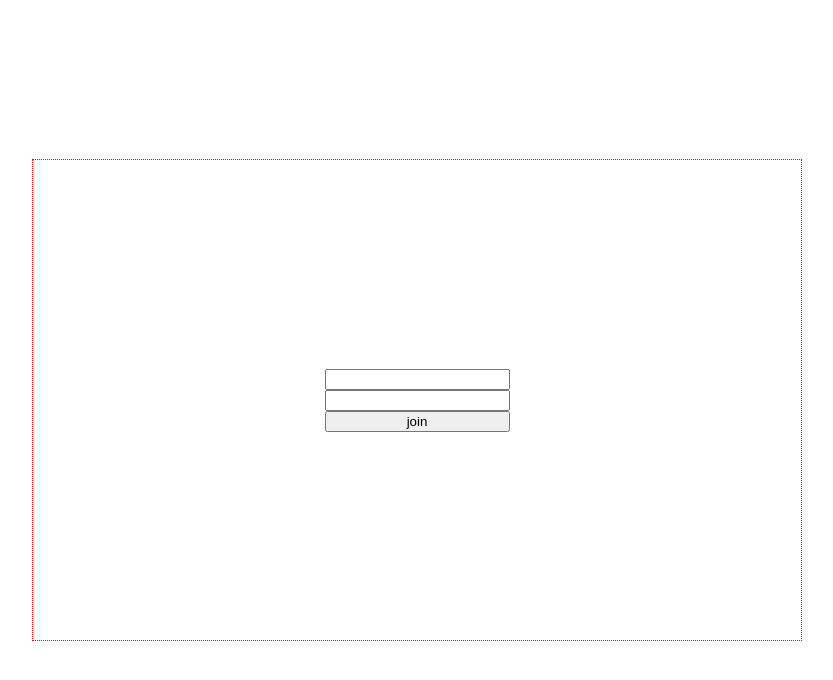
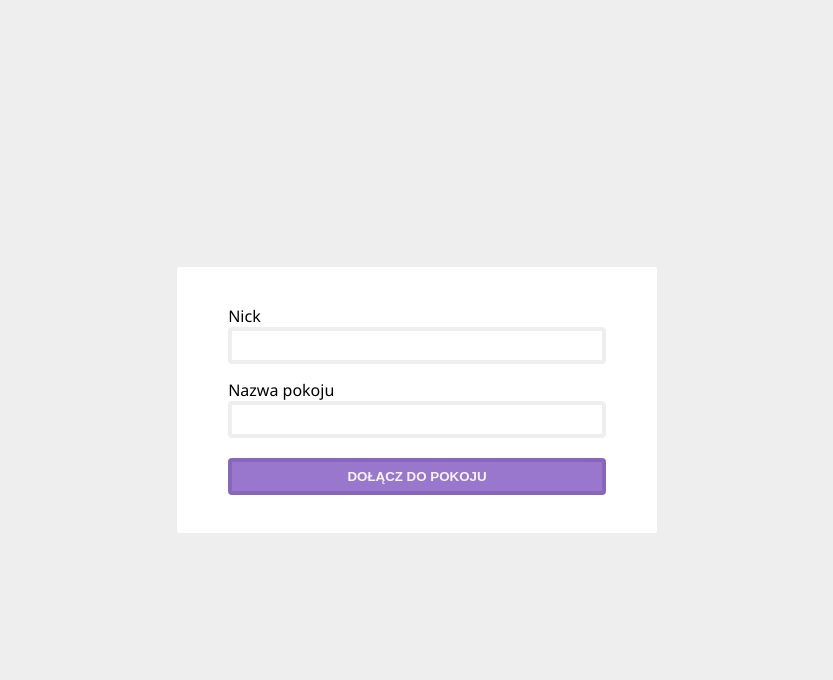
Before and after one commit to Hekser/planning-poker, a React (Create React App) app in the folder client/: page /room/join in a window 1280 px wide. Shown: the top 680 px of the page, without its empty margins (223-1056 px from the left). Built offline with nearby package versions, Linux system fonts and the light colour scheme.

Commit message:
Styled pages

```diff
--- a/client/src/App/styled.tsx
+++ b/client/src/App/styled.tsx
@@ -4,4 +4,7 @@ export const AppWrapper = styled.div`
   width: 100%;
   height: 100%;
   font-family: "Segoe UI", Tahoma, Geneva, Verdana, sans-serif;
+  * {
+    box-sizing: border-box;
+  }
 `;
--- a/client/src/Common/Button.tsx
+++ b/client/src/Common/Button.tsx
@@ -1,5 +1,39 @@
 import React, { ButtonHTMLAttributes } from "react";
+import styled from "styled-components";
 
-export const Button = (props: ButtonHTMLAttributes<{}>) => (
-  <button {...props} />
-);
+import { InputStyles } from "./styles";
+
+const StyledButton = styled.button`
+  ${InputStyles};
+  cursor: pointer;
+  user-select: none;
+  &:focus {
+    outline: none;
+  }
+`;
+
+const PrimaryButton = styled(StyledButton)`
+  background-color: #9977cc;
+  border-color: #8866bb;
+  color: whitesmoke;
+  text-transform: uppercase;
+  font-weight: bolder;
+  &:hover {
+    background-color: #9f7fcf;
+  }
+`;
+
+interface ButtonProps
+  extends React.DetailedHTMLProps<
+    React.ButtonHTMLAttributes<HTMLButtonElement>,
+    HTMLButtonElement
+  > {
+  type?: "primary";
+}
+
+export const Button = ({ type = "primary", ...props }: ButtonProps) => {
+  switch (type) {
+    case "primary":
+      return <PrimaryButton {...props} />;
+  }
+};
--- a/client/src/Common/Input.tsx
+++ b/client/src/Common/Input.tsx
@@ -1,8 +1,19 @@
 import React from "react";
+import styled from "styled-components";
+
+import { InputStyles } from "./styles";
+
+const StyledInput = styled.input`
+  ${InputStyles};
+  &:focus {
+    outline: 2px dashed lightblue;
+  }
+  width: 100%;
+`;
 
 export const Input = (
   props: React.DetailedHTMLProps<
     React.InputHTMLAttributes<HTMLInputElement>,
     HTMLInputElement
   >
-) => <input {...props} />;
+) => <StyledInput {...props} />;
--- /dev/null
+++ b/client/src/Common/styles.ts
@@ -0,0 +1,7 @@
+import { css } from "styled-components";
+
+export const InputStyles = css`
+  padding: 7px;
+  border: 4px solid #EEEEEE;
+  border-radius: 4px;
+`;
--- a/client/src/Room/EnterForm.tsx
+++ b/client/src/Room/EnterForm.tsx
@@ -1,5 +1,10 @@
 import React, { Component } from "react";
-import { EnterFormWrapper, EnterFormSubmitButton } from "./styled";
+import {
+  EnterFormWrapper,
+  EnterFormSubmitButton,
+  EnterFormGroup,
+  EnterFormLabel
+} from "./styled";
 import { Input } from "../Common/Input";
 
 export interface EnterFormProps {
@@ -11,6 +16,11 @@ export interface EnterFormState {
   roomName: string;
   nickname: string;
 }
+
+const t = {
+  create: "stwórz pokój",
+  join: "dołącz do pokoju"
+};
 
 export class EnterForm extends Component<EnterFormProps, EnterFormState> {
   state: EnterFormState = {
@@ -28,15 +38,26 @@ export class EnterForm extends Component<EnterFormProps, EnterFormState> {
             onSubmit(this.state);
           }}
         >
+          <EnterFormGroup>
+            <EnterFormLabel>
+              Nick
               <Input
                 value={this.state.nickname}
                 onChange={e => this.setState({ nickname: e.target.value })}
               />
+            </EnterFormLabel>
+          </EnterFormGroup>
+          <EnterFormGroup>
+            <EnterFormLabel>
+              Nazwa pokoju
               <Input
                 value={this.state.roomName}
                 onChange={e => this.setState({ roomName: e.target.value })}
               />
-          <EnterFormSubmitButton>{type}</EnterFormSubmitButton>
+            </EnterFormLabel>
+          </EnterFormGroup>
+
+          <EnterFormSubmitButton>{t[type]}</EnterFormSubmitButton>
         </form>
       </EnterFormWrapper>
     );
--- a/client/src/Room/Start.tsx
+++ b/client/src/Room/Start.tsx
@@ -9,9 +9,11 @@ export const Start = withRouter(({ history }) => (
     <Title>Planning poker</Title>
     <StartButtonsWrapper>
       <CreateButton onClick={() => history.push(CREATE_ROOM_PATH)}>
-        Create
+        Stwórz pokój
       </CreateButton>
-      <JoinButton onClick={() => history.push(JOIN_ROOM_PATH)}>Join</JoinButton>
+      <JoinButton onClick={() => history.push(JOIN_ROOM_PATH)}>
+        Dołącz do pokoju
+      </JoinButton>
     </StartButtonsWrapper>
   </div>
 ));
--- a/client/src/Room/styled.tsx
+++ b/client/src/Room/styled.tsx
@@ -10,16 +10,17 @@ export const Wrapper = styled.div`
 `;
 
 export const Content = styled.div`
-  border: 1px dotted red;
-  width: 60%;
-  height: 60%;
+  width: 100%;
+  height: 100%;
+  background-color: #eeeeee;
   display: flex;
   align-items: center;
   justify-content: center;
 `;
 
 export const Title = styled.h1`
-  font-size: 2.6em;
+  font-size: 4em;
+  color: #442277;
 `;
 
 export const StartButtonsWrapper = styled.div`
@@ -31,9 +32,22 @@ export const JoinButton = styled(Button)``;
 export const CreateButton = styled(Button)``;
 
 export const EnterFormWrapper = styled.div`
+  background-color: white;
+  border-radius: 2px;
+  width: 96%;
+  max-width: 480px;
+  padding: 3% 4%;
   & > form {
     display: flex;
     flex-direction: column;
   }
 `;
-export const EnterFormSubmitButton = styled(Button)``;
+export const EnterFormSubmitButton = styled(Button)`
+  margin-top: 20px;
+`;
+export const EnterFormGroup = styled.div`
+  & + & {
+    margin-top: 15px;
+  }
+`;
+export const EnterFormLabel = styled.label``;
```
Lines whose indentation alone changed are shown as unchanged.
